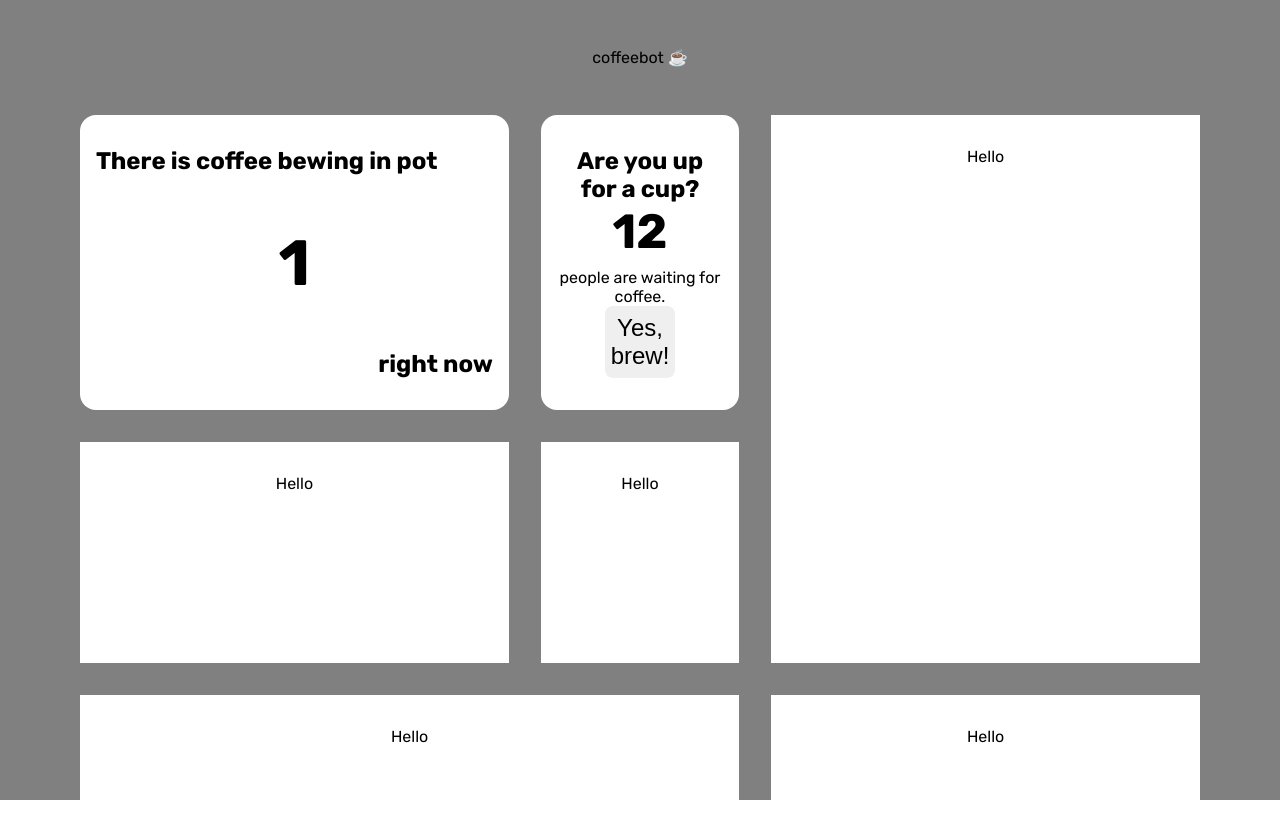
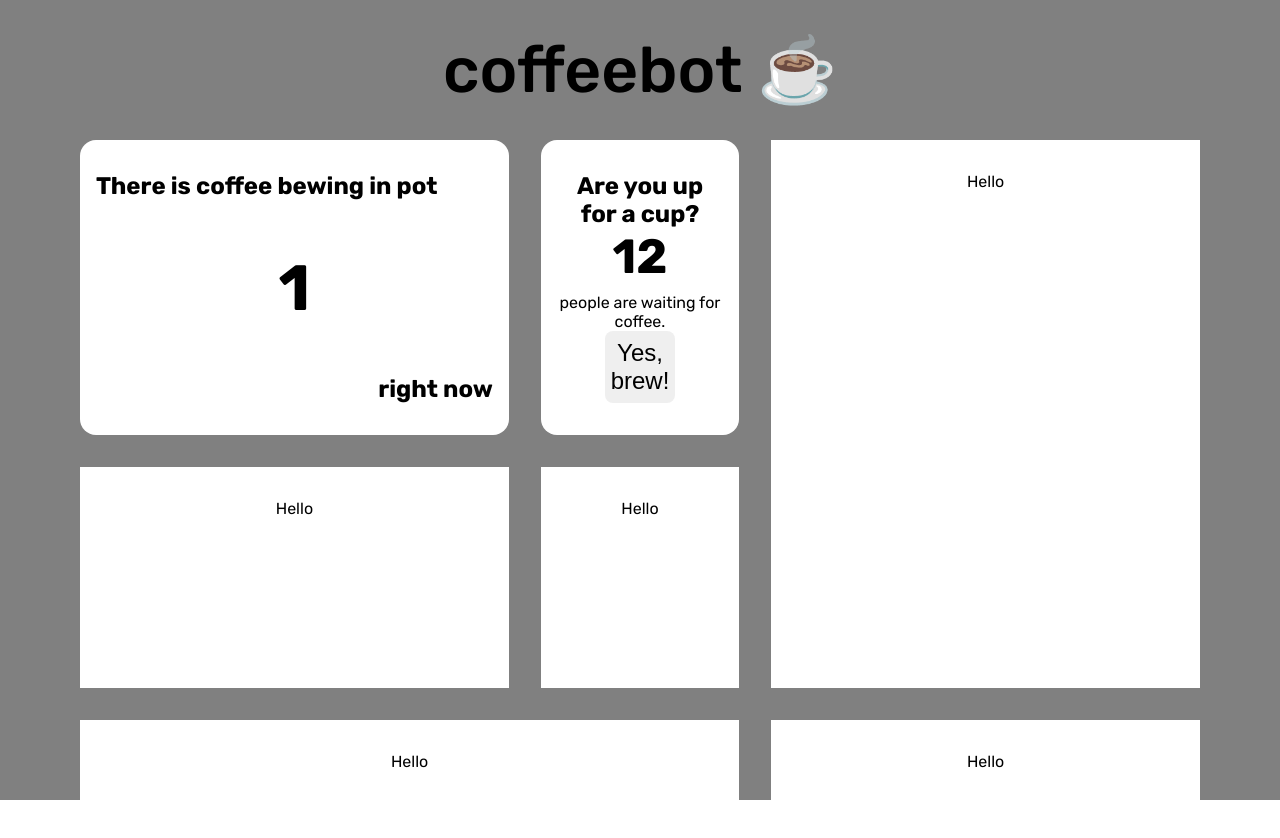
Before and after one commit to dardandauti/coffeebot-frontend, a React (Create React App) app: page / in a window 1280 px wide. Shown: the top 838 px of the page. Built offline with nearby package versions, Linux system fonts and the light colour scheme.

Commit message:
changed header font-size and weight

```diff
--- a/src/App.module.scss
+++ b/src/App.module.scss
@@ -25,8 +25,10 @@
 }
 
 .header {
+  font-size: 4rem;
+  font-weight: 500;
   display: flex;
-  padding: 3rem;
+  padding: 2rem;
   justify-content: center;
   align-items: center;
 }
```
